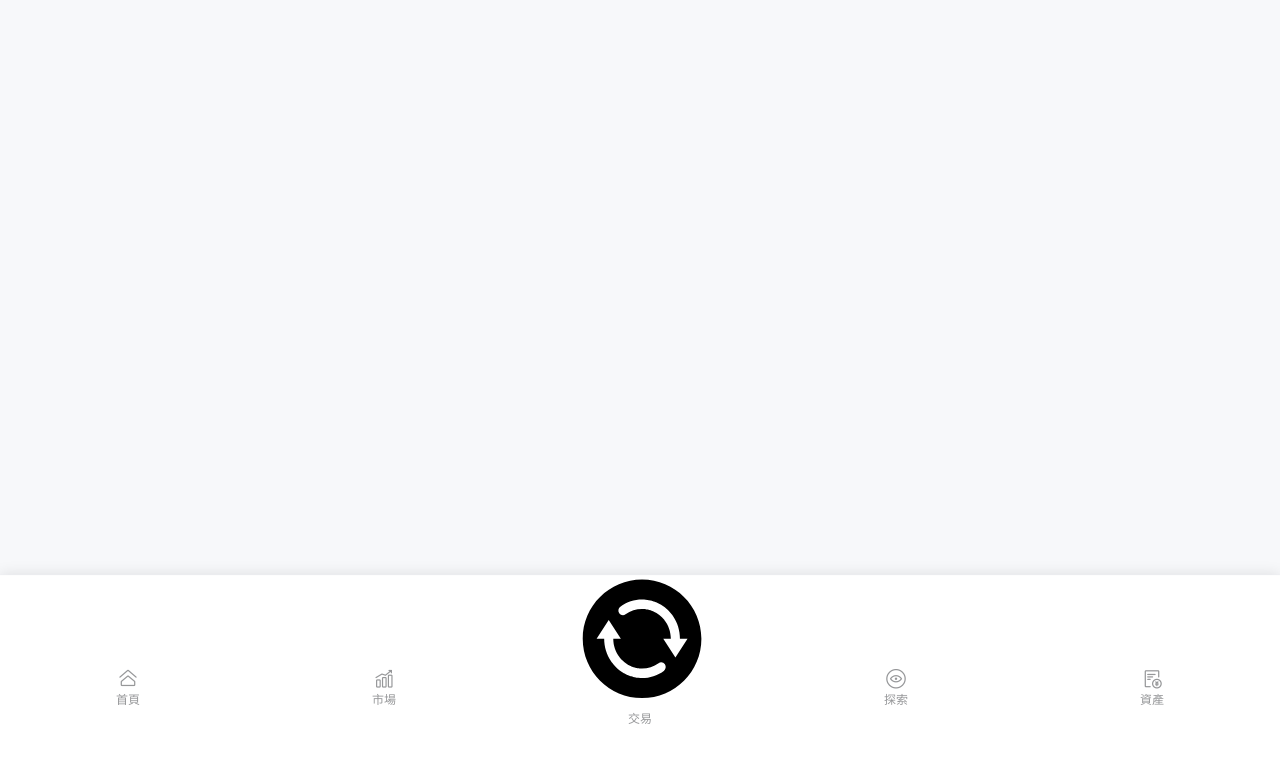
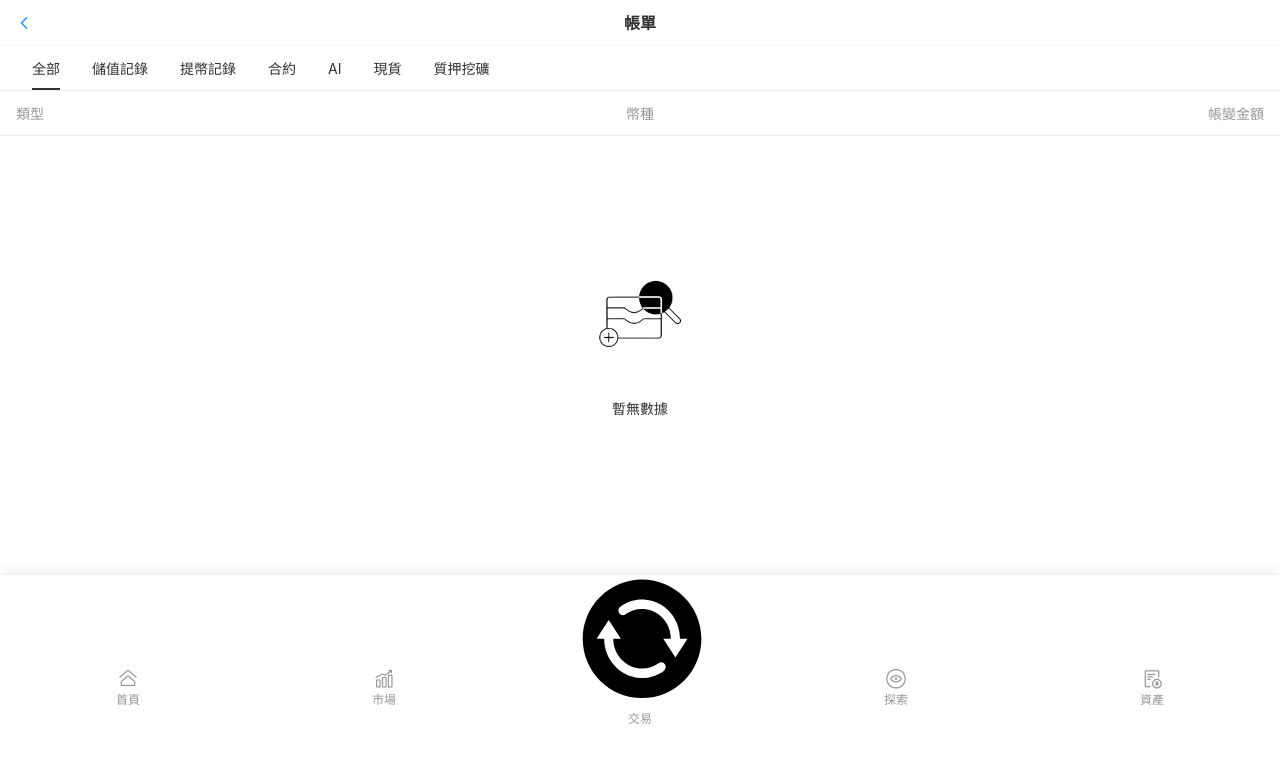
Before and after one commit to myuu69700-ship-it/web3_h5, a Vue app: page /order-center in a window 1280 px wide. Before the commit this address had no page. Shown: the top 762 px of the page. Built offline with nearby package versions, Linux system fonts and the light colour scheme.

Commit message:
feat:资产管理订单中心页面绘制

```diff
--- a/src/components/Home/MenuSection.vue
+++ b/src/components/Home/MenuSection.vue
@@ -32,7 +32,7 @@
         <div class="menu-sub-item" @click="handleDepositClick">{{ t("deposit") }}</div>
         <div class="menu-sub-item" @click="handleWithdrawClick">{{ t("withdraw") }}</div>
         <div class="menu-sub-item" @click="handleTransferClick">{{ t("transfer") }}</div>
-        <div class="menu-sub-item">{{ t("orderCenter") }}</div>
+        <div class="menu-sub-item" @click="handleOrderCenterClick">{{ t("orderCenter") }}</div>
       </div>
     </div>
 
@@ -137,6 +137,11 @@ const handleWithdrawClick = () => {
 const handleTransferClick =() => {
   router.push('/transfer-detail')
 }
+
+// 处理订单中心点击
+const handleOrderCenterClick = () => {
+  router.push('/order-center')
+}
 </script>
 
 <style lang="scss" scoped>
--- a/src/router/index.js
+++ b/src/router/index.js
@@ -112,6 +112,14 @@ const routes = [
     meta: {
       title: '劃轉'
     }
+  },
+  {
+    path: '/order-center',
+    name: 'OrderCenter',
+    component: () => import('@/views/OrderCenter.vue'),
+    meta: {
+      title: '帳單'
+    }
   }
 ]
 
--- /dev/null
+++ b/src/views/OrderCenter.vue
@@ -0,0 +1,287 @@
+<template>
+  <div class="order-center">
+    <!-- 顶部导航栏 -->
+    <van-nav-bar
+      title="帳單"
+      fixed
+      placeholder
+      left-arrow
+      @click-left="goBack"
+    />
+
+    <div class="content">
+      <!-- 标签栏 -->
+      <div class="tabs-container">
+        <div class="tabs-wrapper" ref="tabsWrapperRef">
+          <div
+            v-for="(tab, index) in tabs"
+            :key="tab.value"
+            class="tab-item"
+            :class="{ active: activeTab === tab.value }"
+            @click="handleTabClick(tab.value)"
+          >
+            {{ tab.label }}
+          </div>
+        </div>
+      </div>
+
+      <!-- 表格头部 -->
+      <div v-if="shouldShowTableHeader" class="table-header">
+        <div class="header-cell type-cell">類型</div>
+        <div class="header-cell currency-cell">幣種</div>
+        <div class="header-cell amount-cell">帳變金額</div>
+      </div>
+
+      <!-- 数据列表 -->
+      <div class="table-content">
+        <div v-if="orderList.length > 0" class="order-list">
+          <div
+            v-for="order in orderList"
+            :key="order.id"
+            class="order-item"
+          >
+            <div class="table-cell type-cell">{{ order.type }}</div>
+            <div class="table-cell currency-cell">{{ order.currency }}</div>
+            <div class="table-cell amount-cell" :class="{ positive: order.amount > 0, negative: order.amount < 0 }">
+              {{ order.amount > 0 ? '+' : '' }}{{ order.amount }}
+            </div>
+          </div>
+        </div>
+
+        <!-- 空状态 -->
+        <div v-else class="empty-state">
+          <div class="empty-icon">
+            <img :src="nomoreImage" alt="暂无数据" />
+          </div>
+          <div class="empty-text">暫無數據</div>
+        </div>
+      </div>
+    </div>
+  </div>
+</template>
+
+<script setup>
+import { ref, onMounted, computed } from 'vue'
+import { useRouter } from 'vue-router'
+import nomoreImage from '@/assets/images/nomore.png'
+
+const router = useRouter()
+
+// 标签列表
+const tabs = ref([
+  { label: '全部', value: 'all' },
+  { label: '儲值記錄', value: 'deposit' },
+  { label: '提幣記錄', value: 'withdraw' },
+  { label: '合約', value: 'contract' },
+  { label: 'AI', value: 'ai' },
+  { label: '現貨', value: 'spot' },
+  { label: '質押挖礦', value: 'staking' }
+])
+
+const activeTab = ref('all')
+const tabsWrapperRef = ref(null)
+
+// 订单列表
+const orderList = ref([])
+
+// 判断是否显示表格头部
+// 当选中"合约"及后面的tab时，不显示table-header
+const shouldShowTableHeader = computed(() => {
+  const hideHeaderTabs = ['contract', 'ai', 'spot', 'staking']
+  return !hideHeaderTabs.includes(activeTab.value)
+})
+
+// 处理标签点击
+const handleTabClick = (value) => {
+  activeTab.value = value
+  // 这里可以根据选中的标签加载对应的数据
+  loadOrderData(value)
+}
+
+// 加载订单数据
+const loadOrderData = (type) => {
+  // 模拟数据加载，实际应该调用API
+  // 这里暂时设置为空数组，显示空状态
+  orderList.value = []
+}
+
+// 返回
+const goBack = () => {
+  router.back()
+}
+
+onMounted(() => {
+  loadOrderData(activeTab.value)
+})
+</script>
+
+<style lang="scss" scoped>
+.order-center {
+  min-height: 100vh;
+  background-color: #ffffff;
+  padding-bottom: 60px;
+}
+
+.content {
+  padding: 0;
+}
+
+// 标签栏容器
+.tabs-container {
+  position: relative;
+  background-color: #ffffff;
+  border-bottom: 1px solid #ebedf0;
+  overflow: hidden;
+
+  .tabs-wrapper {
+    display: flex;
+    align-items: center;
+    overflow-x: auto;
+    overflow-y: hidden;
+    scroll-behavior: smooth;
+    -webkit-overflow-scrolling: touch;
+    padding: 0 16px;
+
+    // 隐藏滚动条但保持滚动功能
+    scrollbar-width: none; // Firefox
+    -ms-overflow-style: none; // IE and Edge
+
+    &::-webkit-scrollbar {
+      display: none; // Chrome, Safari, Opera
+    }
+
+    .tab-item {
+      flex-shrink: 0;
+      padding: 12px 16px;
+      font-size: 14px;
+      color: #323233;
+      cursor: pointer;
+      white-space: nowrap;
+      position: relative;
+      transition: color 0.2s;
+
+      &:active {
+        opacity: 0.7;
+      }
+
+      &.active {
+        color: #323233;
+        font-weight: 500;
+
+        &::after {
+          content: '';
+          position: absolute;
+          bottom: 0;
+          left: 16px;
+          right: 16px;
+          height: 2px;
+          background-color: #323233;
+        }
+      }
+    }
+  }
+}
+
+// 表格头部
+.table-header {
+  display: flex;
+  align-items: center;
+  padding: 12px 16px;
+  background-color: #ffffff;
+  border-bottom: 1px solid #ebedf0;
+
+  .header-cell {
+    font-size: 14px;
+    color: #969799;
+    font-weight: 500;
+
+    &.type-cell {
+      flex: 1;
+      text-align: left;
+    }
+
+    &.currency-cell {
+      flex: 1;
+      text-align: center;
+    }
+
+    &.amount-cell {
+      flex: 1;
+      text-align: right;
+    }
+  }
+}
+
+// 表格内容
+.table-content {
+  min-height: calc(100vh - 200px);
+
+  .order-list {
+    .order-item {
+      display: flex;
+      align-items: center;
+      padding: 16px;
+      border-bottom: 1px solid #f7f8fa;
+
+      .table-cell {
+        font-size: 14px;
+        color: #323233;
+
+        &.type-cell {
+          flex: 1;
+          text-align: left;
+        }
+
+        &.currency-cell {
+          flex: 1;
+          text-align: center;
+        }
+
+        &.amount-cell {
+          flex: 1;
+          text-align: right;
+          font-weight: 500;
+
+          &.positive {
+            color: #07c160;
+          }
+
+          &.negative {
+            color: #ee0a24;
+          }
+        }
+      }
+    }
+  }
+
+  // 空状态
+  .empty-state {
+    display: flex;
+    flex-direction: column;
+    align-items: center;
+    justify-content: center;
+    padding: 80px 20px;
+    min-height: 400px;
+
+    .empty-icon {
+      width: 120px;
+      height: 120px;
+      margin-bottom: 24px;
+      display: flex;
+      align-items: center;
+      justify-content: center;
+
+      img {
+        width: 100%;
+        height: 100%;
+        object-fit: contain;
+      }
+    }
+
+    .empty-text {
+      font-size: 14px;
+      color: #323233;
+    }
+  }
+}
+</style>
```
